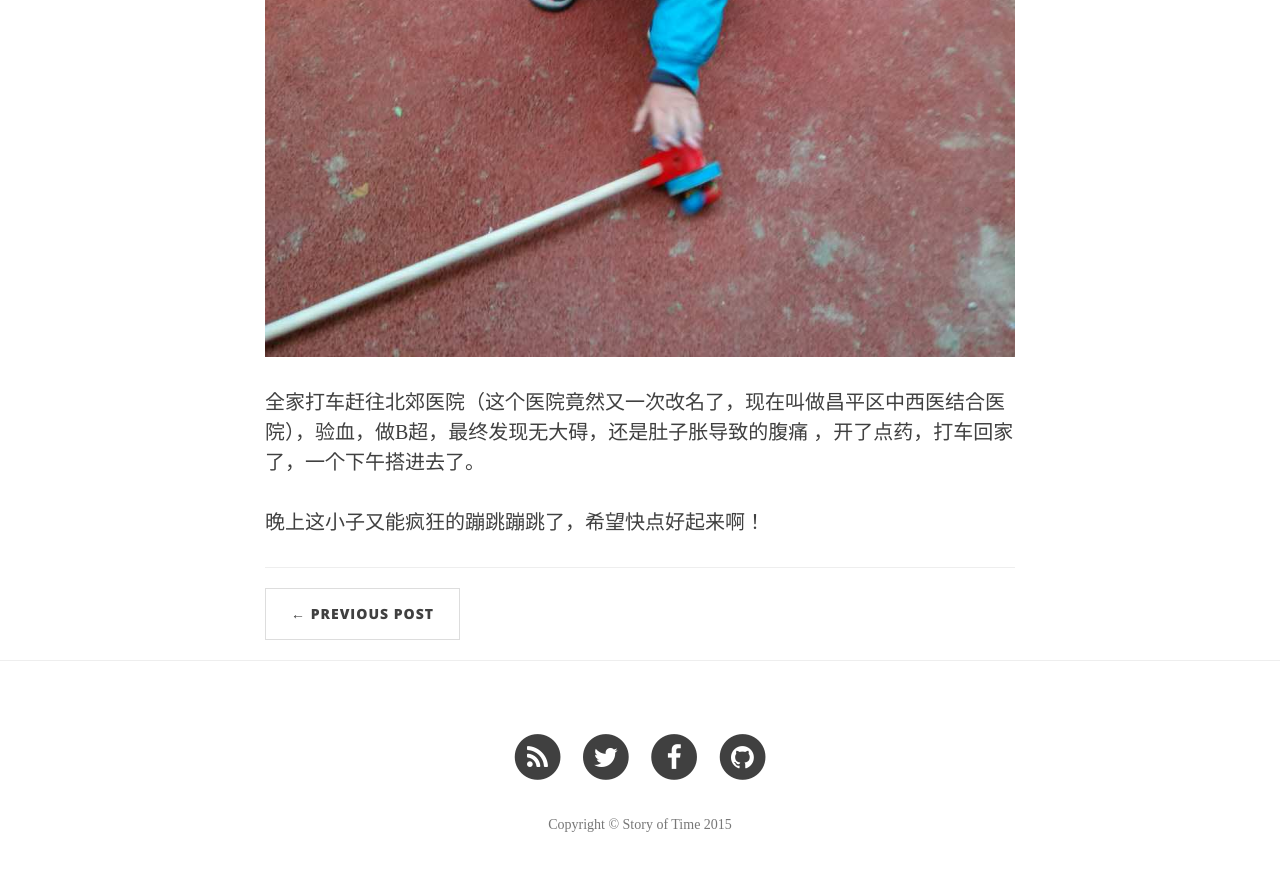
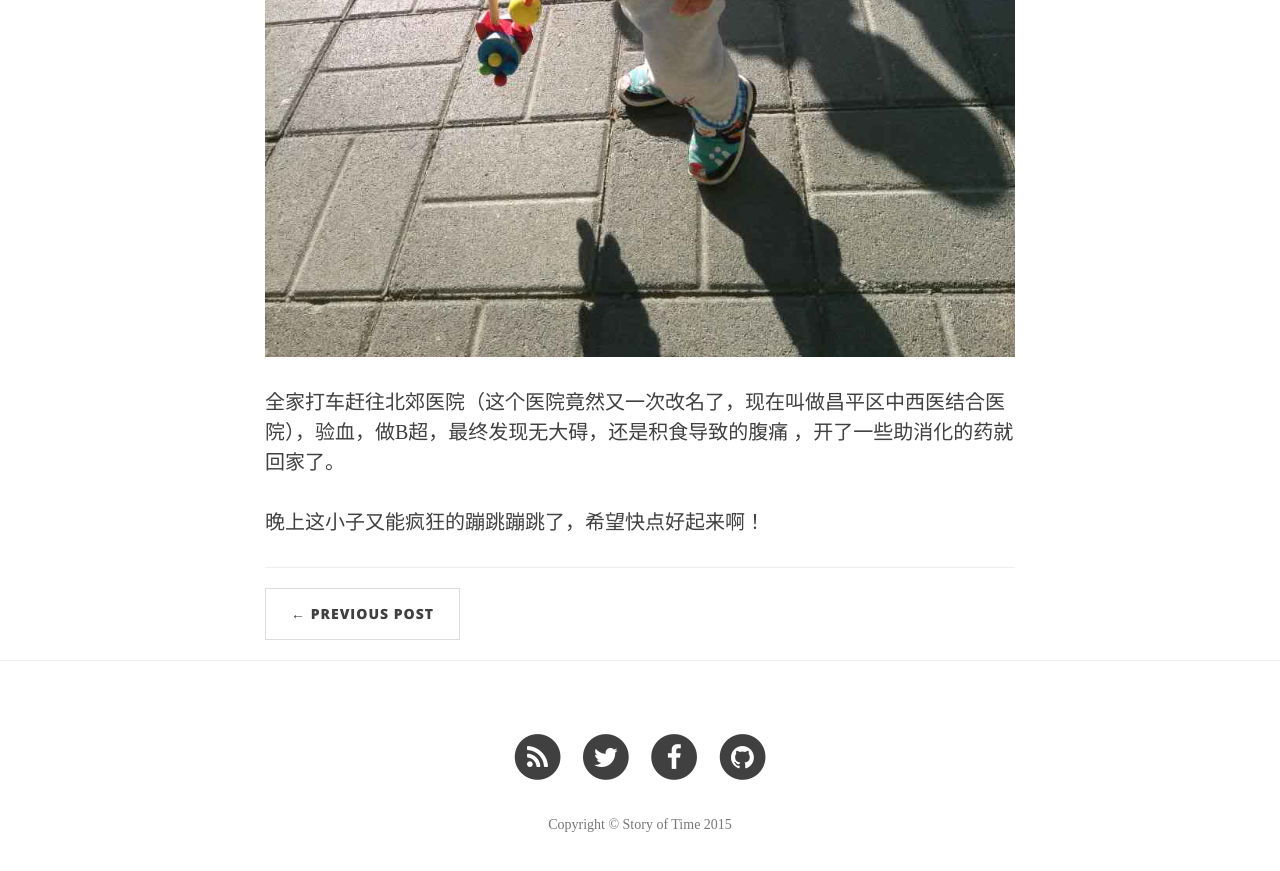
Before and after one commit to cundong/jekyll_demo, a Jekyll site: the page built from _posts/2015-10-31-early-winter.markdown, in a window 1280 px wide and 900 px high, scrolled down 1246 px. Shown: the top 871 px of the window. Built offline with Jekyll 4.4.1, drawn with Linux system fonts in a browser that asks for light colours; nearby versions of some CDN libraries.

Commit message:
add new post

```diff
--- a/_posts/2015-10-31-early-winter.markdown
+++ b/_posts/2015-10-31-early-winter.markdown
@@ -12,12 +12,12 @@ header-img: "img/post-bg-06.jpg"
 </p>
 
 <a href="#">
-    <img src="{{ site.baseurl }}/img/map_16.jpg" alt="奔跑">
+    <img src="{{ site.baseurl }}/img/map_17.jpg" alt="奔跑">
 </a>
 
 <p>
-    全家打车赶往北郊医院（这个医院竟然又一次改名了，现在叫做昌平区中西医结合医院），验血，做B超，最终发现无大碍，还是肚子胀导致的腹痛
-  ，开了点药，打车回家了，一个下午搭进去了。
+    全家打车赶往北郊医院（这个医院竟然又一次改名了，现在叫做昌平区中西医结合医院），验血，做B超，最终发现无大碍，还是积食导致的腹痛
+  ，开了一些助消化的药就回家了。
 </p>
 
 <p>
```
Also changed, not shown: img/map_17.jpg (added).
